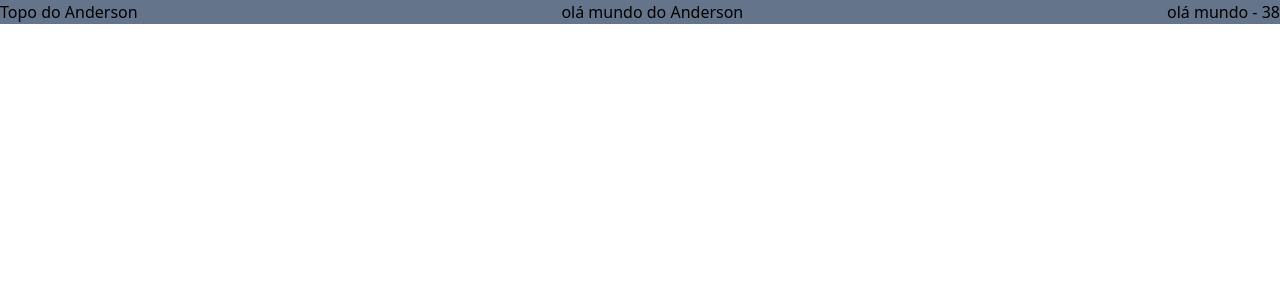
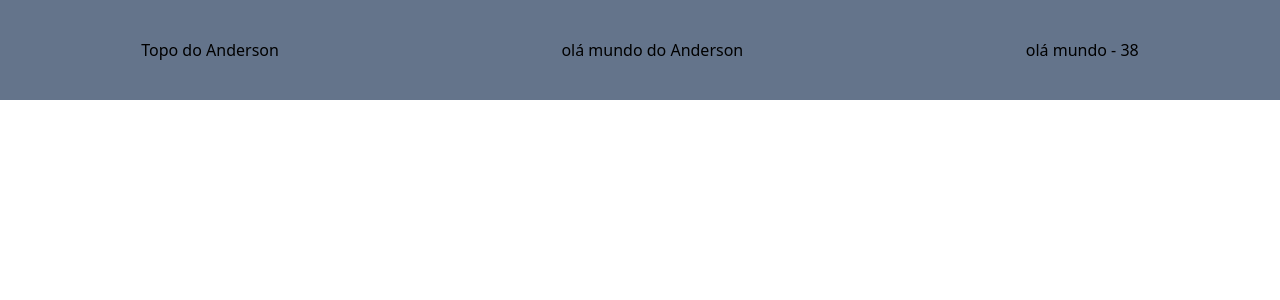
Before and after one commit to 1andersonmotta/reactNext, a Next.js app: page / in a window 1280 px wide. Shown: the top 300 px of the page. Built offline with nearby package versions, Linux system fonts and the light colour scheme.

Commit message:
fix hidth

```diff
--- a/src/pages/index.tsx
+++ b/src/pages/index.tsx
@@ -13,7 +13,7 @@ function Topo() {
 
 export default function Home() {
   return (
-    <main className="flex justify-between items-center bg-slate-500">
+    <main className="flex justify-around items-center bg-slate-500 h-[100px]">
       <Topo></Topo>
       <div >olá mundo do {nome}</div>
       <div>olá mundo - {idade}</div>
```
